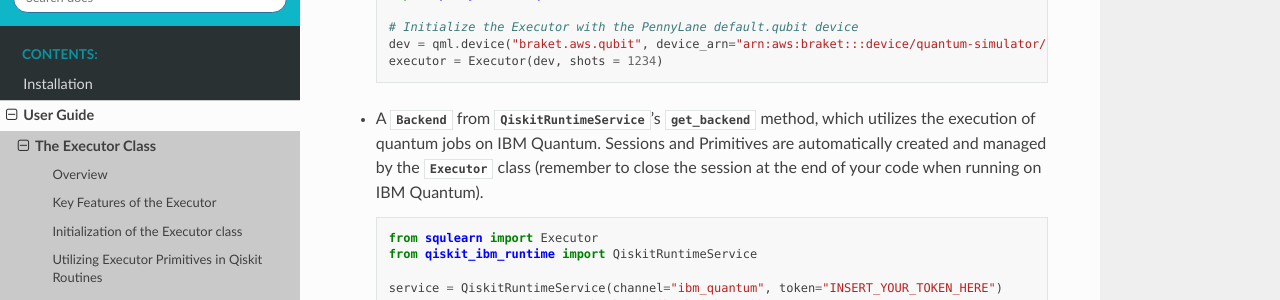
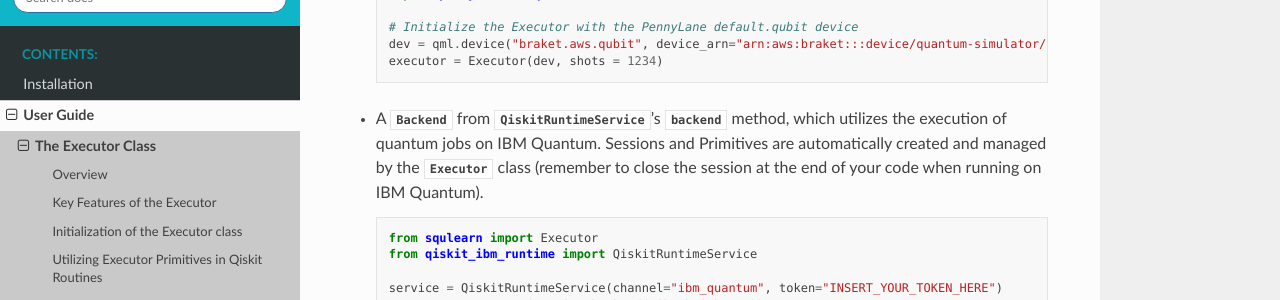
Before and after one commit to sQUlearn/squlearn, a Sphinx documentation site: the page built from docs/user_guide/executor.rst, in a window 1280 px wide and 900 px high, scrolled down 2751 px. Shown: the part 147-447 px from the top of the window. Built offline with Sphinx 7.4.7 and the Read the Docs theme 3.1.0, drawn with Linux system fonts in a browser that asks for light colours; pages that are not in the unit, such as notebooks, are missing from menus.

Commit message:
fix in doc

```diff
--- a/docs/user_guide/executor.rst
+++ b/docs/user_guide/executor.rst
@@ -143,7 +143,7 @@
     executor = Executor(dev, shots = 1234)
 
 
-- A :class:`Backend <qiskit.providers.Backend>` from :class:`QiskitRuntimeService <qiskit_ibm_runtime.QiskitRuntimeService>`'s :meth:`get_backend <qiskit_ibm_runtime.QiskitRuntimeservice.backend>` method, which utilizes the execution of quantum jobs on IBM Quantum.
+- A :class:`Backend <qiskit.providers.Backend>` from :class:`QiskitRuntimeService <qiskit_ibm_runtime.QiskitRuntimeService>`'s :meth:`backend <qiskit_ibm_runtime.QiskitRuntimeservice.backend>` method, which utilizes the execution of quantum jobs on IBM Quantum.
   Sessions and Primitives are automatically created and managed by the :class:`Executor <squlearn.Executor>` class (remember to close the session at the end of your code when running on IBM Quantum).
 
   .. code-block:: python
```
